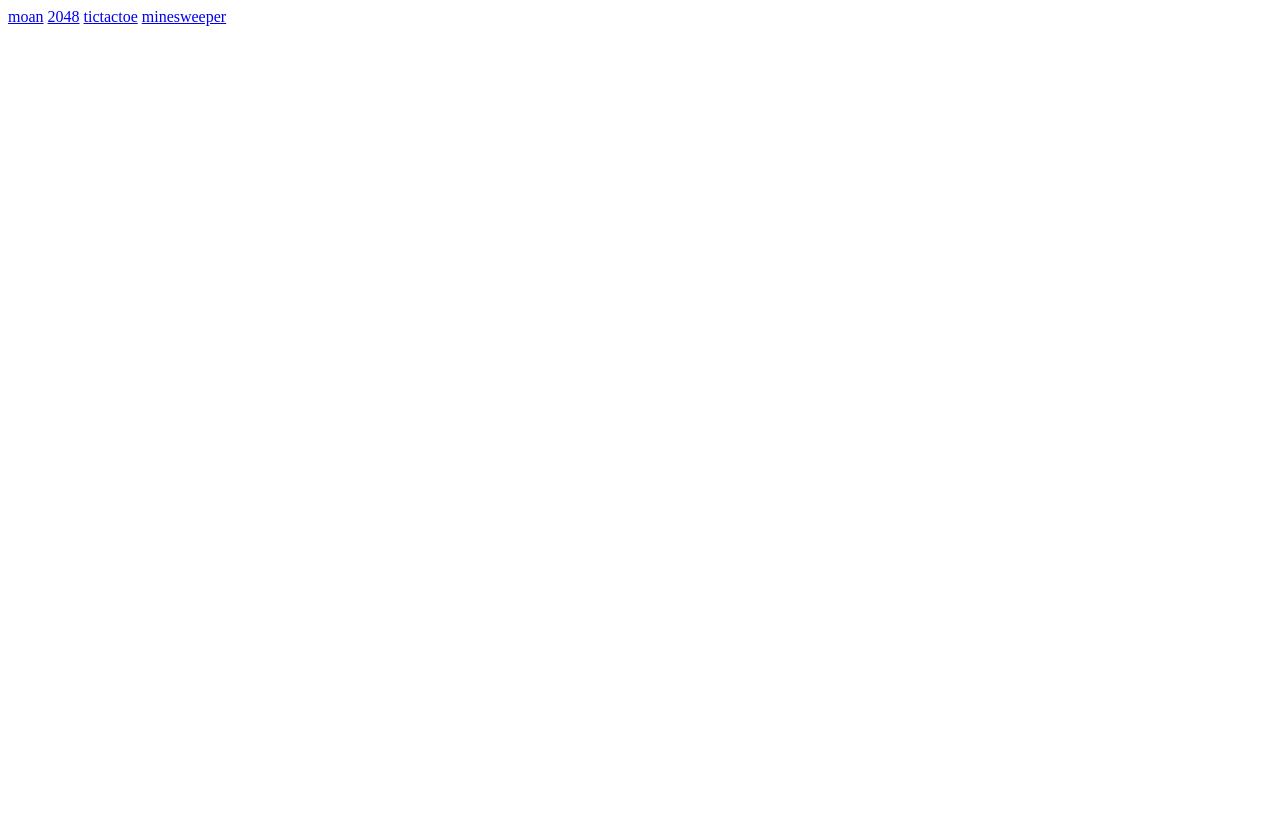
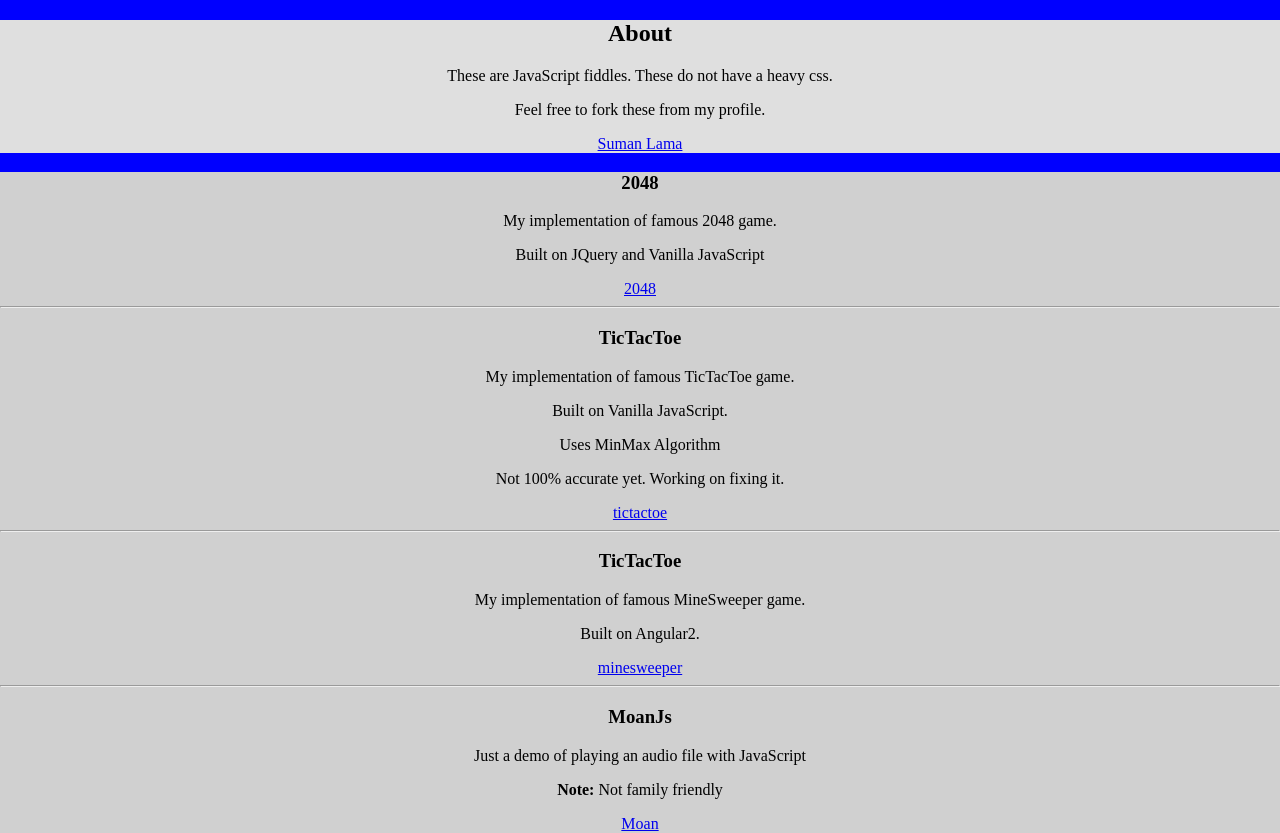
Before and after one commit to sumanla13a/sumanla13a.github.io, a plain HTML site: page index.html in a window 1280 px wide. Before the commit the page ends 800 px from the top, so only its background shows below. Drawn offline with Linux system fonts and the light colour scheme.

Commit message:
Update index.html

```diff
--- a/index.html
+++ b/index.html
@@ -1,4 +1,47 @@
-<a href="http://sumanla13a.github.io/moan/moan.html">moan</a>
-<a href="http://sumanla13a.github.io/2048/2048.html">2048</a>
-<a href="http://sumanla13a.github.io/tictactoe/index.html">tictactoe</a>
-<a href="http://sumanla13a.github.io/generalAlgorithm/mineSweeper/dist/index.html">minesweeper</a>
+<!DOCTYPE html>
+<html>
+<head>
+	<title>SumanLa13a Github fiddles</title>
+</head>
+<body style="background-color: blue; margin: 0 auto; text-align: center">
+  <header style="background-color: #dfdfdf; margin: 0 auto; text-align: center">
+	  <div>
+	  	<h2>About</h2>
+	  	<p>These are JavaScript fiddles. These do not have a heavy css.</p>
+	  	<p>Feel free to fork these from my profile.</p>
+	  	<p><a href="https://github.com/sumanla13a">Suman Lama</a></p>
+	  </div>
+  </header>
+  <article style="background-color: #d0d0d0; margin: 0 auto; text-align: center">
+	  <div>
+	    <h3>2048</h3>
+	    <p>My implementation of famous 2048 game.</p>
+	    <p> Built on JQuery and Vanilla JavaScript</p>
+	    <a href="http://sumanla13a.github.io/2048/2048.html">2048</a>
+	  </div>
+	  <hr />
+	  <div>
+	    <h3>TicTacToe</h3>
+	    <p>My implementation of famous TicTacToe game.</p>
+	    <p>Built on Vanilla JavaScript.</p>
+	    <p>Uses MinMax Algorithm</p>
+	    <p>Not 100% accurate yet. Working on fixing it.</p>
+	    <a href="http://sumanla13a.github.io/tictactoe/index.html">tictactoe</a>
+	  </div>
+	  <hr />
+	  <div>
+	    <h3>TicTacToe</h3>
+	    <p>My implementation of famous MineSweeper game.</p>
+	    <p>Built on Angular2.</p>
+	    <a href="http://sumanla13a.github.io/generalAlgorithm/mineSweeper/dist/index.html">minesweeper</a>
+	  </div>
+	  <hr />
+	  <div>
+	    <h3>MoanJs</h3>
+	    <p>Just a demo of playing an audio file with JavaScript</p>
+	    <p> <strong>Note:</strong> Not family friendly</p>
+	    <a href="http://sumanla13a.github.io/moan/moan.html">Moan</a>
+	  </div>
+  </article>
+</body>
+</html>
```
